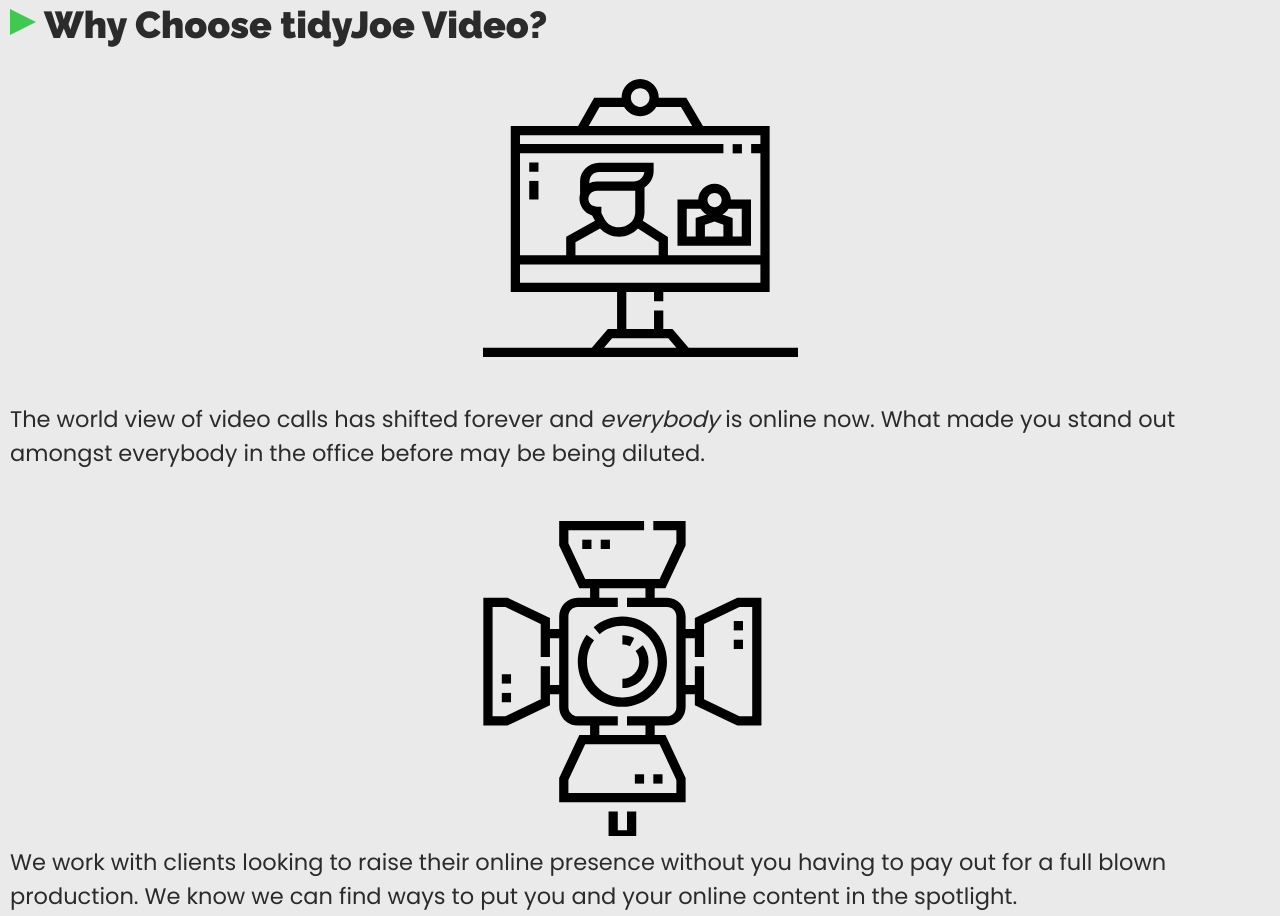
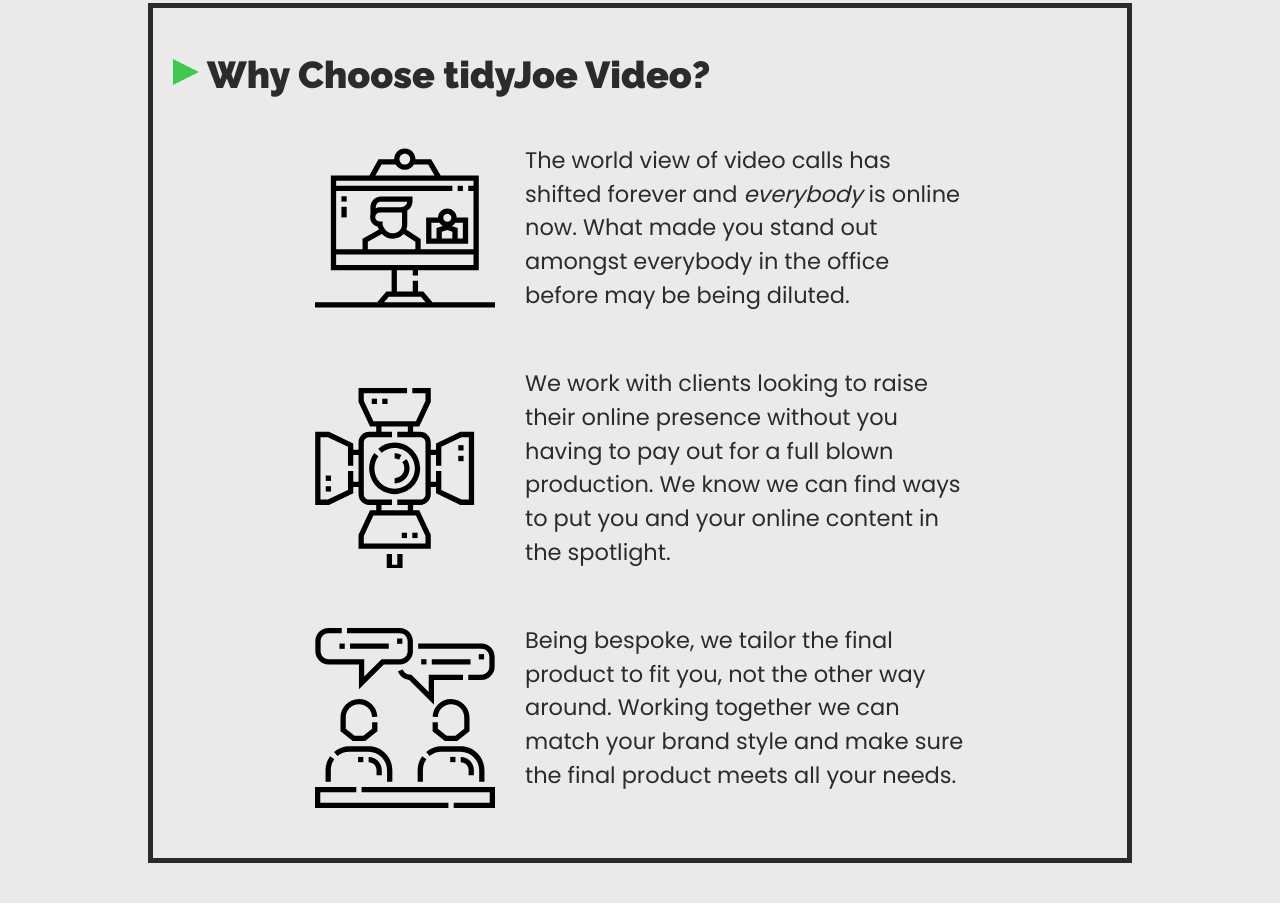
Before and after one commit to josephclander/tidy-joe-video, a website built with webpack: page index.html in a window 1280 px wide. Shown: the part 1818-2734 px from the top of the page. Built offline with nearby package versions, Linux system fonts and the light colour scheme.

Commit message:
Add Breakpoints for Whyus

```diff
--- a/index.html
+++ b/index.html
@@ -127,13 +127,13 @@
       </section>
       <section id="whyus" class="whyus">
         <div class="whyus__container">
-          <div class="title-container">
+          <div class="whyus__title title-container">
             <img class="icon play" src="imgs/icon-play.svg" alt="" />
             <h2 class="section__heading">Why Choose tidyJoe Video?</h2>
           </div>
           <article class="whyus__section-container">
             <img src="imgs/icon-videocall.svg" alt="" class="whyus__image" />
-            <p class="intro-text">
+            <p class="whyus__text intro-text">
               The world view of video calls has shifted forever and
               <em>everybody</em> is online now. What made you stand out amongst
               everybody in the office before may be being diluted.
@@ -141,7 +141,7 @@
           </article>
           <article class="whyus__section-container">
             <img src="imgs/icon-spotlight.svg" alt="" class="whyus__image" />
-            <p class="intro-text">
+            <p class="whyus__text intro-text">
               We work with clients looking to raise their online presence
               without you having to pay out for a full blown production. We know
               we can find ways to put you and your online content in the
@@ -150,7 +150,7 @@
           </article>
           <article class="whyus__section-container">
             <img src="imgs/icon-feedback.svg" alt="" class="whyus__image" />
-            <p class="intro-text">
+            <p class="whyus__text intro-text">
               Being bespoke, we tailor the final product to fit you, not the
               other way around. Working together we can match your brand style
               and make sure the final product meets all your needs.
--- a/src/scss/layout/_whyus.scss
+++ b/src/scss/layout/_whyus.scss
@@ -1,15 +1,50 @@
 .whyus {
   padding: 40px $gap-mobile;
+  margin: 0 auto;
+  max-width: $breakpoint-desktop;
+
+  @media screen and (min-width: $breakpoint-tablet) {
+    padding: 40px $gap-tablet;
+  }
+
+  &__container {
+    width: 100%;
+    @media screen and (min-width: $breakpoint-tablet) {
+      border: 5px solid $black;
+      padding: 20px;
+    }
+  }
+
+  &__title {
+    @media screen and (min-width: $breakpoint-tablet) {
+      margin: 25px 0 10px;
+    }
+  }
 
   &__section-container {
     display: flex;
     flex-direction: column;
     justify-content: center;
     align-items: center;
+    @media screen and (min-width: $breakpoint-tablet) {
+      flex-direction: row;
+      margin: 20px 0;
+    }
   }
 
   &__image {
     margin: 30px 0 10px;
-    width: 25%; // estimate of 87px 87px
+    width: 25%;
+    @media screen and (min-width: $breakpoint-tablet) {
+      max-width: 180px;
+    }
+  }
+
+  &__text {
+    max-width: 440px;
+    @media screen and (min-width: $breakpoint-tablet) {
+      margin-left: 30px;
+      margin-bottom: 0;
+    }
   }
 }
```
